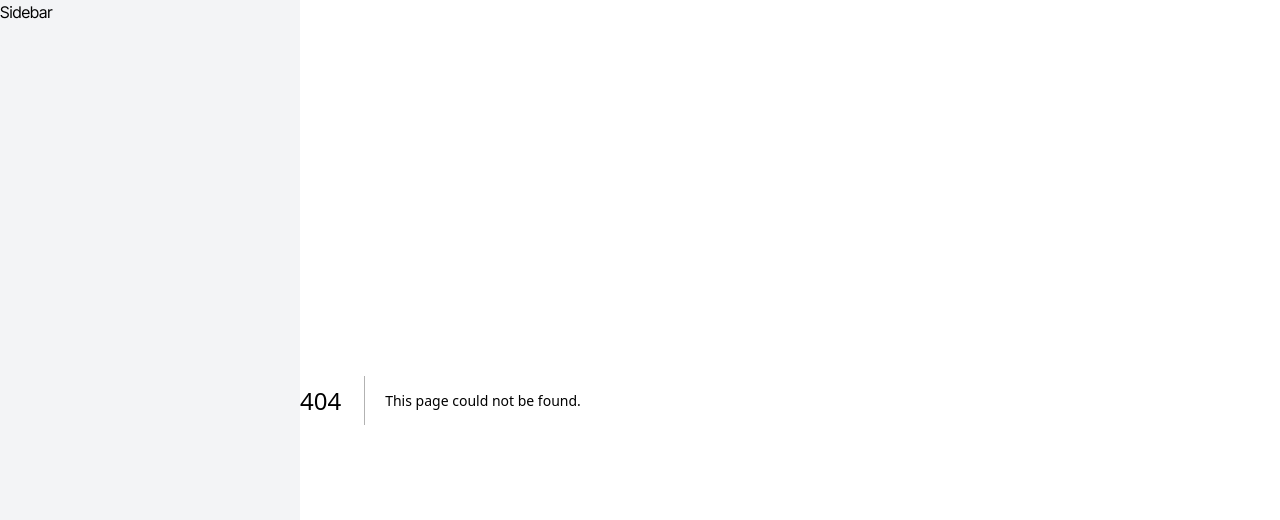
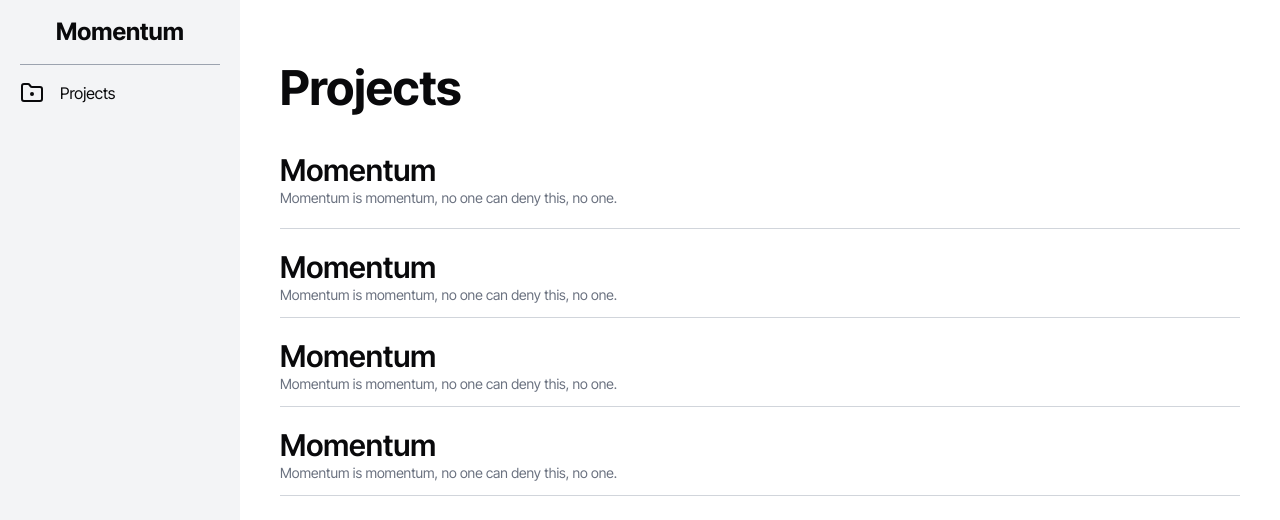
Before and after one commit to ashmeetsmonga/nextjs-momentum, a Next.js app: page /project in a window 1280 px wide. Before the commit this address had no page. Shown: the top 520 px of the page. Built offline with nearby package versions, Linux system fonts and the light colour scheme.

Commit message:
ui: List of projects

```diff
--- a/app/components/Sidebar/Sidebar.tsx
+++ b/app/components/Sidebar/Sidebar.tsx
@@ -1,7 +1,21 @@
+import { FolderDot } from "lucide-react";
+import Link from "next/link";
 import React from "react";
 
 const Sidebar = () => {
-  return <div className="w-full bg-gray-100 min-h-screen">Sidebar</div>;
+  return (
+    <div className="w-full bg-gray-100 min-h-screen space-y-4 py-4 px-5">
+      <div className="flex justify-center">
+        <h1 className="text-2xl font-bold">Momentum</h1>
+      </div>
+      <div className="border-t border-gray-400 pt-4">
+        <Link href={"/project"} className="flex gap-4 items-center cursor-pointer">
+          <FolderDot />
+          <p>Projects</p>
+        </Link>
+      </div>
+    </div>
+  );
 };
 
 export default Sidebar;
--- /dev/null
+++ b/app/components/pages/ProjectsPage.tsx
@@ -0,0 +1,31 @@
+import React from "react";
+
+const ProjectsPage = () => {
+  return (
+    <div className="w-full p-10 pt-16 flex flex-col gap-10">
+      <div className="flex gap-5 items-center">
+        <h1 className="text-5xl font-bold">Projects</h1>
+      </div>
+      <div className="space-y-5">
+        <div className="border-b border-gray-300 pb-5">
+          <h2 className="text-3xl font-semibold">Momentum</h2>
+          <p className="text-sm text-gray-500">Momentum is momentum, no one can deny this, no one.</p>
+        </div>
+        <div className="border-b border-gray-300 pb-3">
+          <h2 className="text-3xl font-semibold">Momentum</h2>
+          <p className="text-sm text-gray-500">Momentum is momentum, no one can deny this, no one.</p>
+        </div>
+        <div className="border-b border-gray-300 pb-3">
+          <h2 className="text-3xl font-semibold">Momentum</h2>
+          <p className="text-sm text-gray-500">Momentum is momentum, no one can deny this, no one.</p>
+        </div>
+        <div className="border-b border-gray-300 pb-3">
+          <h2 className="text-3xl font-semibold">Momentum</h2>
+          <p className="text-sm text-gray-500">Momentum is momentum, no one can deny this, no one.</p>
+        </div>
+      </div>
+    </div>
+  );
+};
+
+export default ProjectsPage;
--- a/app/project/[projectId]/page.tsx
+++ b/app/project/[projectId]/page.tsx
@@ -1,13 +1,13 @@
-import Project from "@/app/pages/Project";
+import ProjectPage from "@/app/components/pages/ProjectPage";
 import { getProjectDetails } from "@/app/utils/apiHandlers";
 import React from "react";
 
-const ProjectPage = async ({ params }: { params: Promise<{ projectId: string }> }) => {
+const page = async ({ params }: { params: Promise<{ projectId: string }> }) => {
   const projectId = (await params).projectId;
   const data = await getProjectDetails(projectId);
   console.log(data);
 
-  return <Project project={data} />;
+  return <ProjectPage project={data} />;
 };
 
-export default ProjectPage;
+export default page;
--- /dev/null
+++ b/app/project/page.tsx
@@ -0,0 +1,8 @@
+import React from "react";
+import ProjectsPage from "../components/pages/ProjectsPage";
+
+const page = () => {
+  return <ProjectsPage />;
+};
+
+export default page;
```
Also changed, not shown: app/components/pages/ProjectPage.tsx (renamed from app/pages/Project.tsx, +6 -6 lines).
